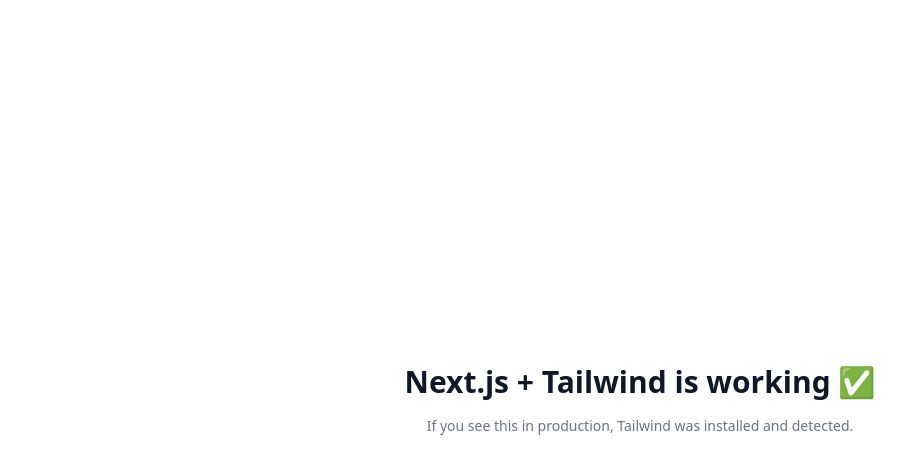
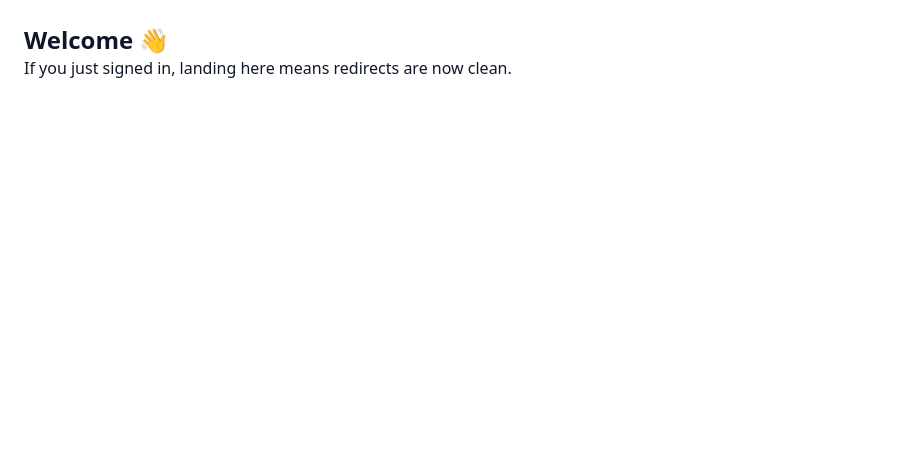
Before and after one commit to jwes9121/jride-clean, a Next.js app: page / in a window 1280 px wide. Shown: the top 474 px of the page, without its empty margins (0-913 px from the left). Built offline with nearby package versions, Linux system fonts and the light colour scheme.

Commit message:
Update page.tsx

```diff
--- a/app/page.tsx
+++ b/app/page.tsx
@@ -1,12 +1,8 @@
-export default function Page() {
+export default function Home() {
   return (
-    <main className="min-h-screen flex items-center justify-center">
-      <div className="text-center space-y-4">
-        <h1 className="text-3xl font-bold">Next.js + Tailwind is working ✅</h1>
-        <p className="text-sm text-gray-500">
-          If you see this in production, Tailwind was installed and detected.
-        </p>
-      </div>
+    <main className="p-6">
+      <h1 className="text-2xl font-bold">Welcome 👋</h1>
+      <p>If you just signed in, landing here means redirects are now clean.</p>
     </main>
   );
 }
```
